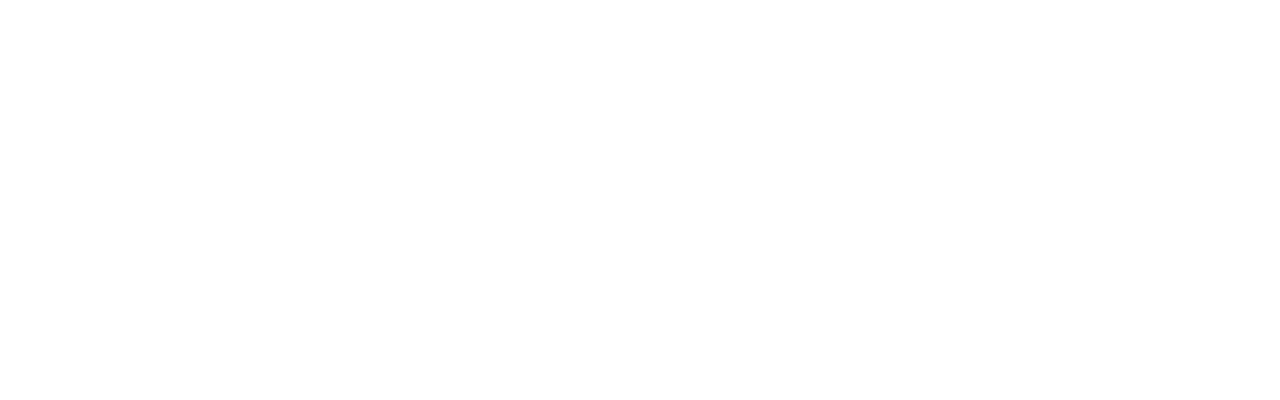
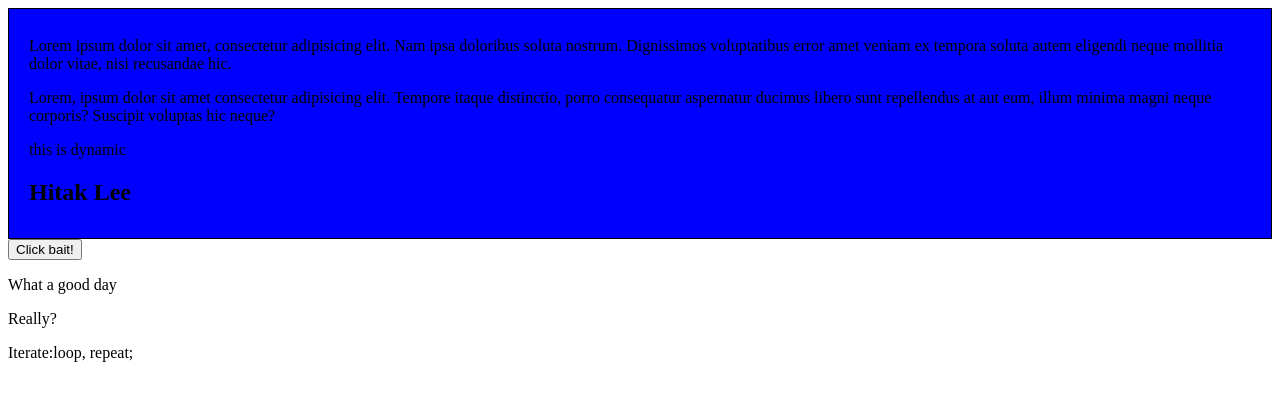
Before and after one commit to HenryHitak/200622practice, a plain HTML site: page index.html in a window 1280 px wide. Drawn offline with Linux system fonts and the light colour scheme.

Commit message:
second commit before break

```diff
--- a/index.html
+++ b/index.html
@@ -4,12 +4,73 @@
     <meta charset="UTF-8">
     <meta http-equiv="X-UA-Compatible" content="IE=edge">
     <meta name="viewport" content="width=device-width, initial-scale=1.0">
-    <title>Document</title>
+    <title>Query Selector</title>
+    <style>
+        .box{
+            padding: 12px 20px;
+            border:1px solid black;
+        }
+        .redish {
+            background-color: rgba(225, 123, 123, 0.319);
+        }
+        .blueish{
+            background-color: blue;
+        }
+        .hide{
+            display: none;
+        }
+    </style>
 </head>
 <body>
-
+    <div class="box" id="first">
+        <p>
+            Lorem ipsum dolor sit amet, consectetur adipisicing elit. Nam ipsa doloribus soluta nostrum. Dignissimos voluptatibus error amet veniam ex tempora soluta autem eligendi neque mollitia dolor vitae, nisi recusandae hic.
+        </p>
+        <p>
+            Lorem, ipsum dolor sit amet consectetur adipisicing elit. Tempore itaque distinctio, porro consequatur aspernatur ducimus libero sunt repellendus at aut eum, illum minima magni neque corporis? Suscipit voluptas hic neque?
+        </p>
+    </div>
+    <button type="button" onclick="display();">Click bait!</button>
+    <div>
+        <p>
+            What a good day
+        </p>
+        <p>
+            Really?
+        </p>
+        <p>
+            Iterate:loop, repeat;
+        </p>
+    </div>
 </body>
 <script>
-
+    console.log(document.querySelector("p"));
+    console.log(document.querySelectorAll("p"));
+    // console.log("p")[2].innerText = "Hey I'm JS"
+    let node = document.querySelector("body div");
+    node.className="redish";
+    node.classList.add("box");
+    // node.classList.remove("redish");
+    node.classList.replace("redish", "blueish");
+    function display() {
+        node.classList.toggle("hide");
+    }
+    var text = document.createTextNode("this is dynamic");
+    var p = document.createElement("p");
+    var first = document.getElementById("first");
+    first.appendChild(p);
+    p.appendChild(text);
+    var firstName = document.createTextNode("Hitak");
+    var lastName = document.createTextNode("Lee");
+    var space = document.createTextNode(" ");
+    var h2 = document.createElement("h2");
+    var first = document.getElementById("first");
+    first.appendChild(h2);
+    h2.append(firstName,space, lastName);
+    // h2.appendChild(lastName);
+    console.log("node");
+    // queryselectorall - Array
+    // querySelector - line
+    // You must have a closing tag to change innerHTML tags such as input, img, etc cannot be changed innerHTML.
 </script>
 </html>
```
